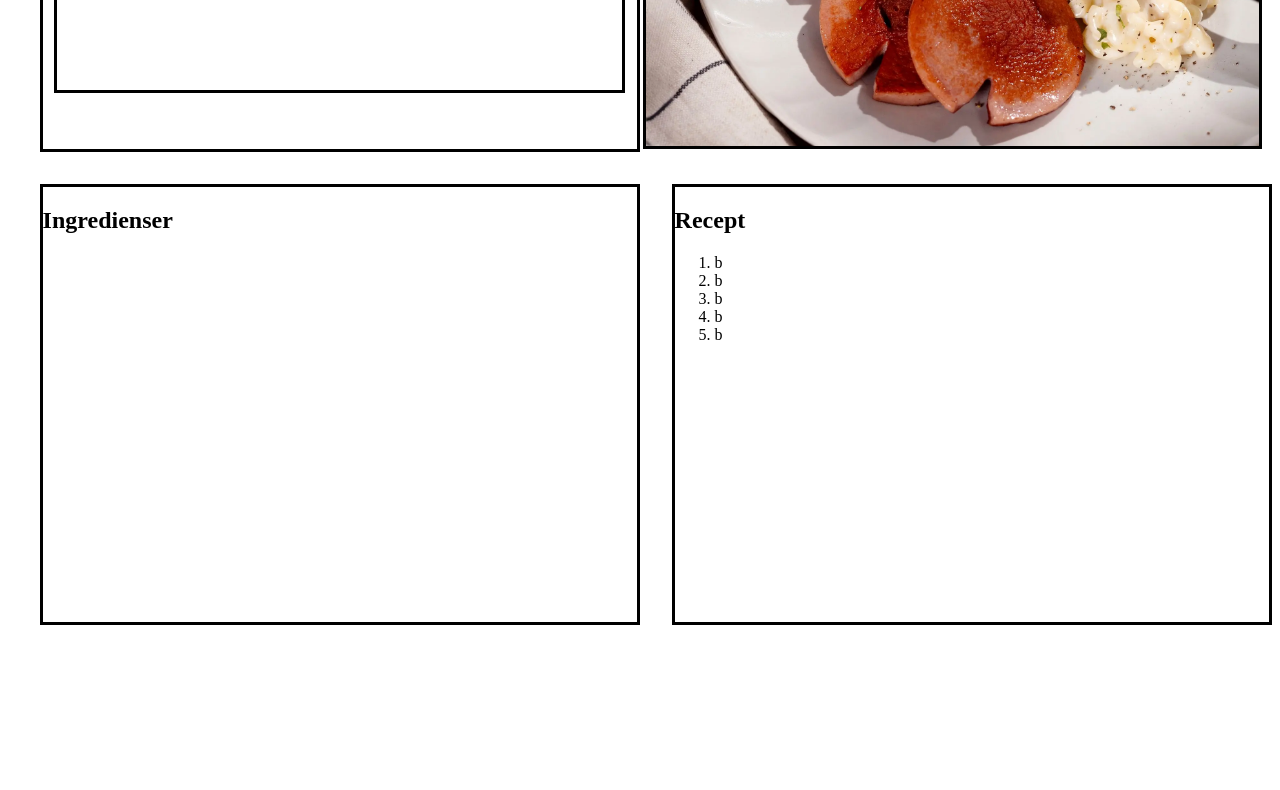
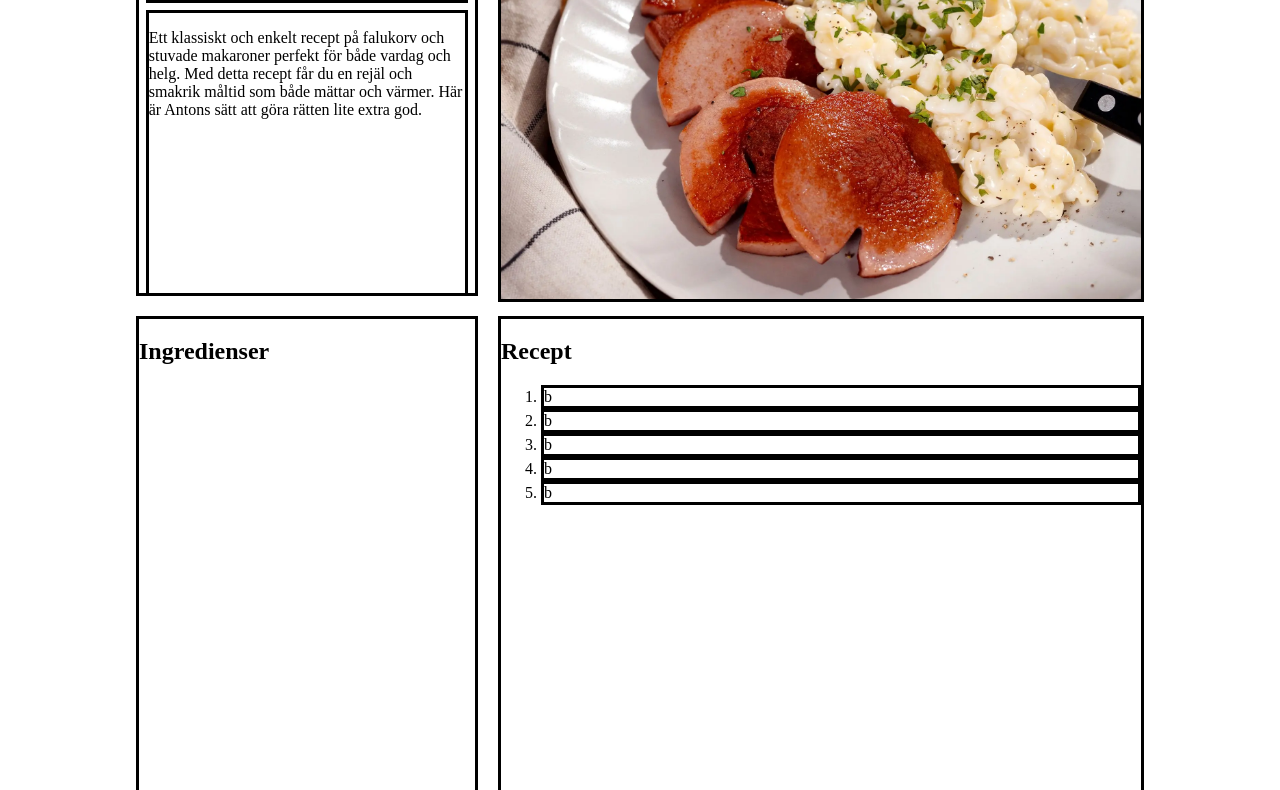
Before and after one commit to TE23D-Svedin-Anton/Projekt, a plain HTML site: page index.html in a window 1280 px wide. Shown: the part 328-1118 px from the top of the page. Before the commit the page ends 961 px from the top, so only its background shows below. Drawn offline with Linux system fonts and the light colour scheme.

Commit message:
Fixat grid format på boxarna men fixar nu storleken på textboxarna

```diff
--- a/index.html
+++ b/index.html
@@ -13,11 +13,11 @@
 
         <div class="RubrikTextBox">
 
-            <h1>Anton's magiska recept på falukorv och stuvade makaroner</h1>
+            <h1 id="Rubrik">Anton's magiska recept på falukorv och stuvade makaroner</h1>
 
         </div>
 
-        <div class="TextBox">
+        <div class="MatInfoTextBox">
 
             <p>Ett klassiskt och enkelt recept på falukorv och stuvade makaroner perfekt för både vardag och helg. Med detta recept får du en rejäl och smakrik måltid som både mättar och värmer. Här är Antons sätt att göra rätten lite extra god.</p>
 
@@ -41,15 +41,15 @@
 
             <ol>
 
-            <li>b</li>
+            <li class="TextBox">b</li>
 
-            <li>b</li>
+            <li class="TextBox">b</li>
 
-            <li>b</li>
+            <li class="TextBox">b</li>
 
-            <li>b</li>
+            <li class="TextBox">b</li>
 
-            <li>b</li>
+            <li class="TextBox">b</li>
 
             </ol>
 
--- a/style.css
+++ b/style.css
@@ -3,6 +3,14 @@
     display: grid;
     grid-template-columns: 1fr 1fr;
     grid-template-rows: 1fr 1fr;
+    padding: 10%;
+    gap: 2%;
+}
+
+.Box
+{
+    border: solid black;
+    min-height: 2vh;
 }
 
 .RubrikTextBox
@@ -11,27 +19,30 @@
     margin: 2%;
 }
 
-.Box
+#Rubrik
+{
+    margin: 5%;
+}
+
+.MatInfoTextBox
 {
     border: solid black;
-    min-height: 2vh;
-    margin-top: 5%;
-    margin-left: 5%;
+    padding-bottom: 47%;
+    margin: 2%;
 }
-
 
 .TextBox
 {
     border: solid black;
-    min-height: 52%;
-    margin: 2%;
 }
 
 .FörstaBilden
 {
     border: solid black;
-    max-width: 47.9vw;
-    margin: 0.5%;
+    max-width: 50vw;
+    height: 100%;
+    justify-content: space-evenly;
+    object-fit: cover;
 
 
 }
```
